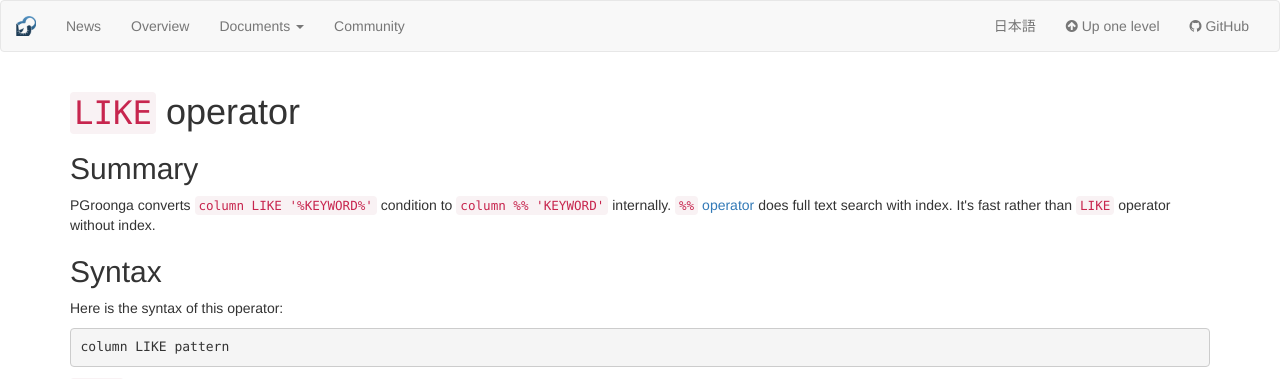
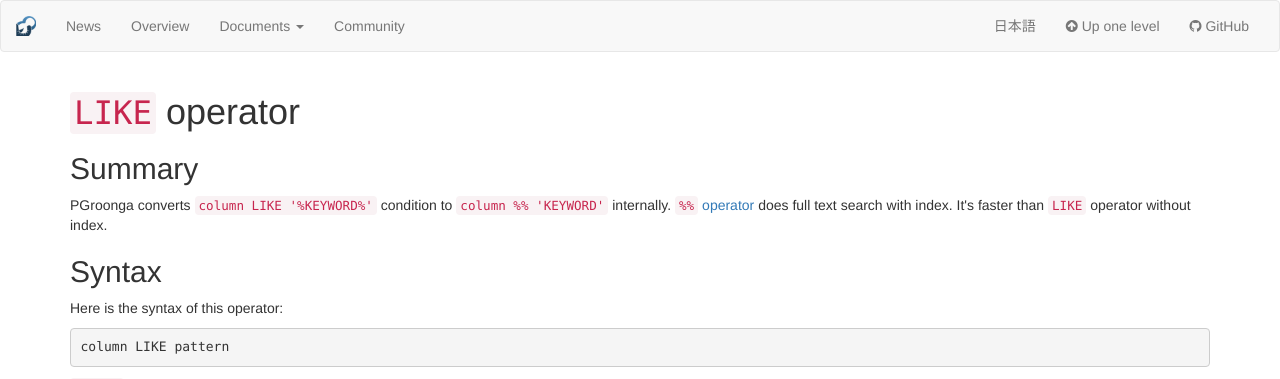
Before and after one commit to pgroonga/pgroonga.github.io, a Jekyll site: the page built from reference/operators/like.md, in a window 1280 px wide. Shown: the top 379 px of the page. Built offline with Jekyll 4.4.1, drawn with Linux system fonts in a browser that asks for light colours.

Commit message:
Fix English

```diff
--- a/reference/operators/like.md
+++ b/reference/operators/like.md
@@ -7,7 +7,7 @@
 
 ## Summary
 
-PGroonga converts `column LIKE '%KEYWORD%'` condition to `column %% 'KEYWORD'` internally. [`%%` operator](match.html) does full text search with index. It's fast rather than `LIKE` operator without index.
+PGroonga converts `column LIKE '%KEYWORD%'` condition to `column %% 'KEYWORD'` internally. [`%%` operator](match.html) does full text search with index. It's faster than `LIKE` operator without index.
 
 ## Syntax
 
```
Also changed, not shown: 1 other file.
